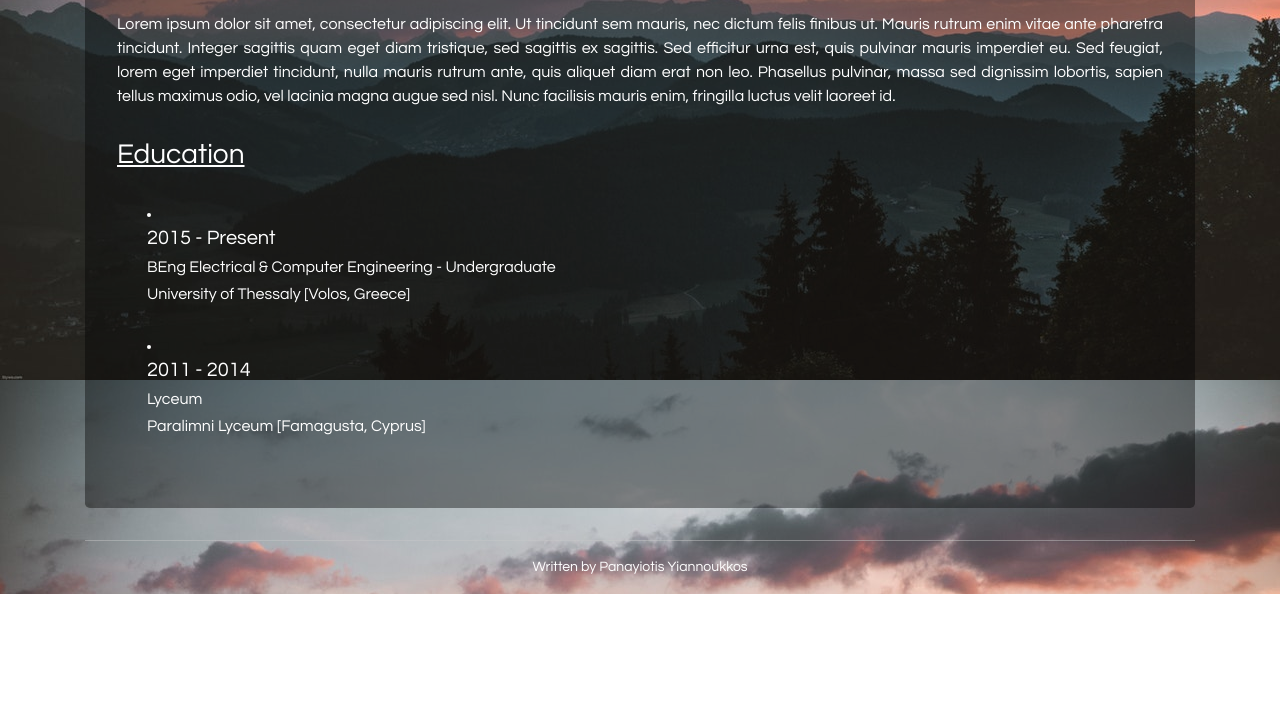
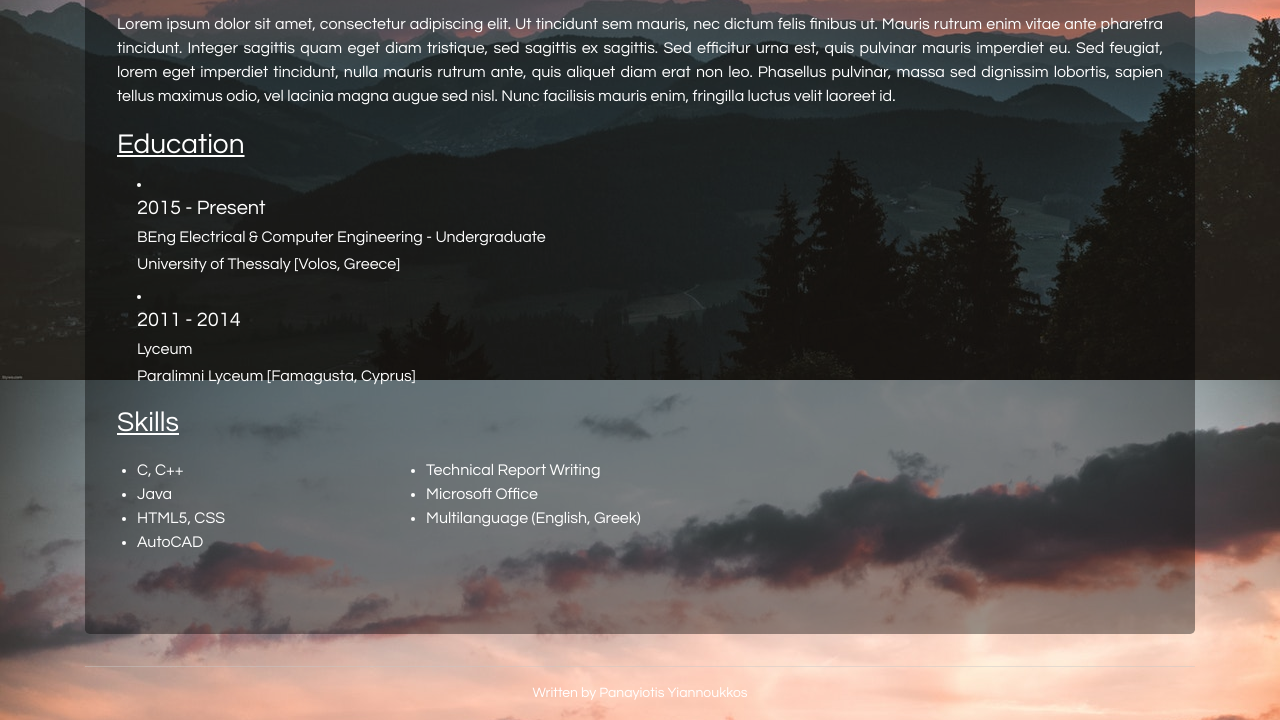
Before and after one commit to pgiannoukkos/ce426, a plain HTML site: page hw1- Personal Website/index.html in a window 1280 px wide. Shown: the part 474-1194 px from the top of the page. Before the commit the page ends 1068 px from the top, so only its background shows below. Drawn offline with nearby package versions, Linux system fonts and the light colour scheme.

Commit message:
index.html
added skills section

```diff
--- a/hw1- Personal Website/css/style.css
+++ b/hw1- Personal Website/css/style.css
@@ -16,6 +16,10 @@ body {
 
 header {
 	height: 8vh;
+}
+
+h2 {
+	text-decoration: underline;
 }
 
 footer p {
@@ -68,7 +72,7 @@ section {
 }
 
 section#education {
-	margin-top: 30px;
+	margin-top: 20px;
 }
 
 section h3 {
@@ -76,8 +80,15 @@ section h3 {
 }
 
 section#education div {
-	margin: 30px;
-	margin-bottom: 0;
+	margin: 10px 0 0 20px;
+}
+
+section#skills {
+	margin-top: 20px;
+}
+
+section#skills .col-3 {
+	margin: 10px 0 0 20px;
 }
 
 /* ----------- Social Media Section ----------- */
--- a/hw1- Personal Website/index.html
+++ b/hw1- Personal Website/index.html
@@ -49,8 +49,25 @@
 					</div>
 				</section>
 
-				<section>
-
+				<section id="skills">
+					<h3>Skills</h3>
+					<div class="row">
+						<div class="col-3">
+							<ul>
+								<li>C, C++</li>
+								<li>Java</li>
+								<li>HTML5, CSS</li>
+								<li>AutoCAD</li>
+							</ul>
+						</div>
+						<div class="col-3">
+							<ul>
+								<li>Technical Report Writing</li>
+								<li>Microsoft Office</li>
+								<li>Multilanguage (English, Greek)</li>
+							</ul>
+						</div>
+					</div>
 				</section>
 			</div>
 
```
